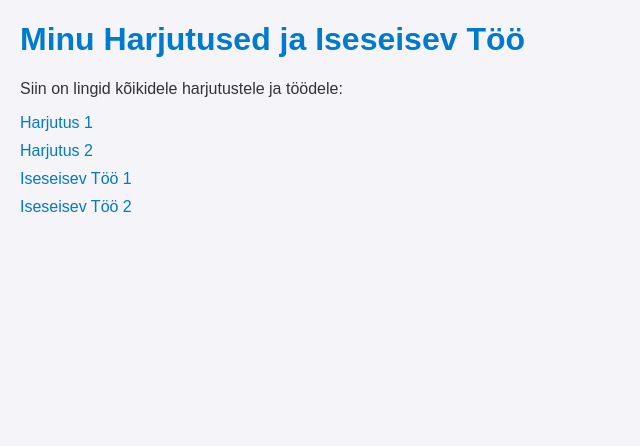
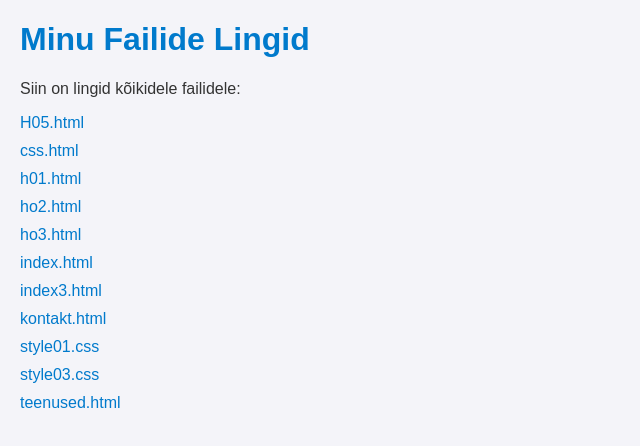
Before and after one commit to Kr1ss22/Kr1ss22.github.io, a plain HTML site: page index.html in a window 1280 px wide. Shown: the whole page, without its empty margins (0-640 px from the left). Drawn offline with Linux system fonts and the light colour scheme.

Commit message:
Update index.html

```diff
--- a/index.html
+++ b/index.html
@@ -3,12 +3,11 @@
 <head>
     <meta charset="UTF-8">
     <meta name="viewport" content="width=device-width, initial-scale=1.0">
-    <title>Minu Harjutused ja Töö</title>
+    <title>Minu Failid</title>
     <style>
         body {
             font-family: Arial, sans-serif;
             margin: 20px;
-            padding: 0;
             background-color: #f4f4f9;
             color: #333;
         }
@@ -32,13 +31,20 @@
     </style>
 </head>
 <body>
-    <h1>Minu Harjutused ja Iseseisev Töö</h1>
-    <p>Siin on lingid kõikidele harjutustele ja töödele:</p>
+    <h1>Minu Failide Lingid</h1>
+    <p>Siin on lingid kõikidele failidele:</p>
     <ul>
-        <li><a href="harjutused/harjutus1.html">Harjutus 1</a></li>
-        <li><a href="harjutused/harjutus2.html">Harjutus 2</a></li>
-        <li><a href="tood/isetoo1.html">Iseseisev Töö 1</a></li>
-        <li><a href="tood/isetoo2.html">Iseseisev Töö 2</a></li>
+        <li><a href="H05.html">H05.html</a></li>
+        <li><a href="css.html">css.html</a></li>
+        <li><a href="h01.html">h01.html</a></li>
+        <li><a href="ho2.html">ho2.html</a></li>
+        <li><a href="ho3.html">ho3.html</a></li>
+        <li><a href="index.html">index.html</a></li>
+        <li><a href="index3.html">index3.html</a></li>
+        <li><a href="kontakt.html">kontakt.html</a></li>
+        <li><a href="style01.css">style01.css</a></li>
+        <li><a href="style03.css">style03.css</a></li>
+        <li><a href="teenused.html">teenused.html</a></li>
     </ul>
 </body>
 </html>
```
